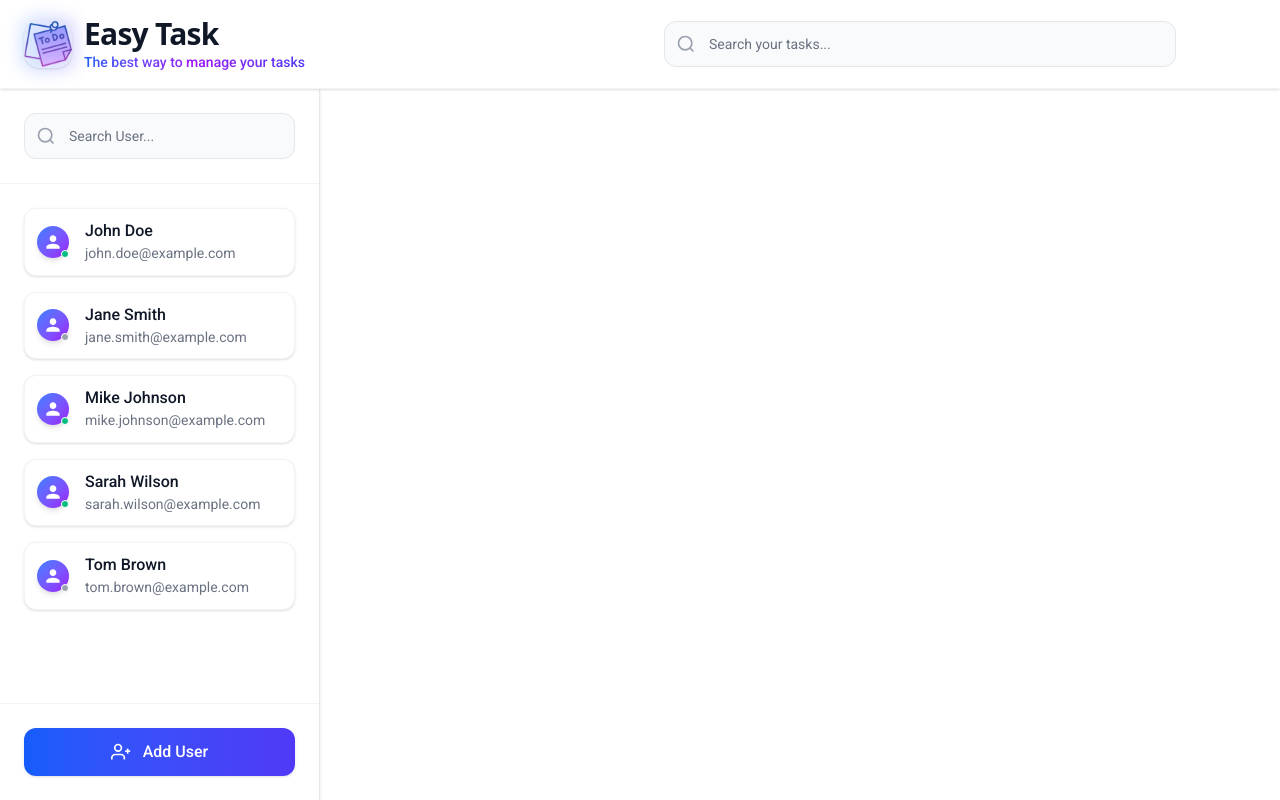
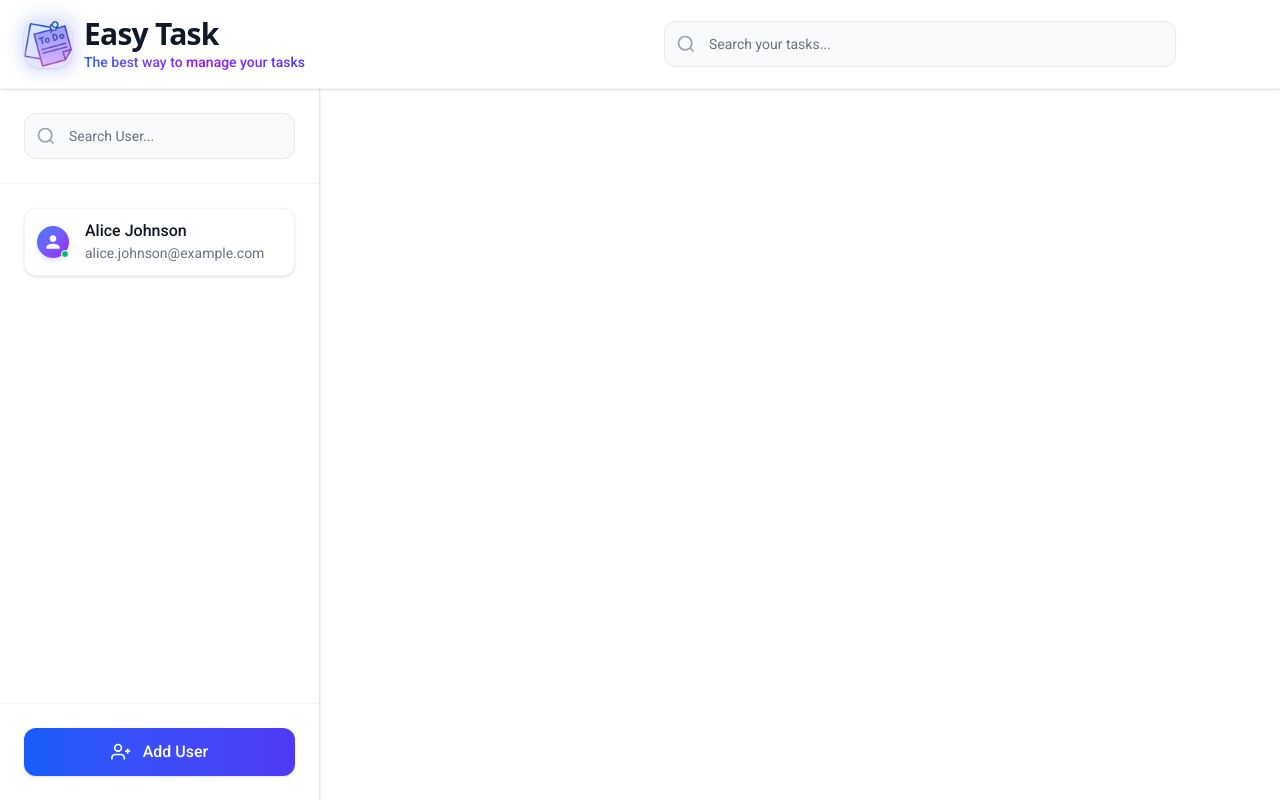
Before and after one commit to shankr-dev/angular-dev, an Angular app in the folder my-first-project/: page / in a window 1280 px wide. Built offline with nearby package versions, Linux system fonts and the light colour scheme.

Commit message:
use required param in @Input()

```diff
--- a/my-first-project/src/app/sidebar/sidebar.html
+++ b/my-first-project/src/app/sidebar/sidebar.html
@@ -17,10 +17,9 @@
   <!-- User List-->
   <div class="flex-1 p-6 space-y-4 overflow-y-auto">
     <app-user
-      *ngFor="let user of users"
-      [name]="user.name"
-      [email]="user.email"
-      [isOnline]="user.isOnline">
+      [name]="user[0].name"
+      [email]="user[0].email"
+      [isOnline]="user[0].isOnline">
     </app-user>
   </div>
 
--- a/my-first-project/src/app/sidebar/sidebar.ts
+++ b/my-first-project/src/app/sidebar/sidebar.ts
@@ -1,6 +1,7 @@
 import { Component } from '@angular/core';
 import { CommonModule } from '@angular/common';
 import { UserComponent } from '../user/user';
+import { DUMMY_USERS } from '../../dummy-user';
 
 @Component({
   selector: 'app-sidebar',
@@ -9,13 +10,5 @@ import { UserComponent } from '../user/user';
   imports: [CommonModule, UserComponent]
 })
 export class SidebarComponent {
-  searchQuery: string = '';
-
-  users = [
-    { name: 'John Doe', email: 'john.doe@example.com', isOnline: true },
-    { name: 'Jane Smith', email: 'jane.smith@example.com', isOnline: false },
-    { name: 'Mike Johnson', email: 'mike.johnson@example.com', isOnline: true },
-    { name: 'Sarah Wilson', email: 'sarah.wilson@example.com', isOnline: true },
-    { name: 'Tom Brown', email: 'tom.brown@example.com', isOnline: false }
-  ];
+  user = DUMMY_USERS;
 }
--- a/my-first-project/src/app/user/user.ts
+++ b/my-first-project/src/app/user/user.ts
@@ -7,7 +7,7 @@ import { Component, Input } from '@angular/core';
   imports: []
 })
 export class UserComponent {
-  @Input() name: string = 'John Doe';
-  @Input() email: string = 'john.doe@example.com';
-  @Input() isOnline: boolean = true;
+  @Input({required: true}) name!: string;
+  @Input({required: true}) email!: string;
+  @Input({required: true}) isOnline: boolean = false;
 }
--- /dev/null
+++ b/my-first-project/src/dummy-user.ts
@@ -0,0 +1,32 @@
+export const DUMMY_USERS = [
+  { "id": 1, "name": "Alice Johnson", "email": "alice.johnson@example.com", "isOnline": true },
+  { "id": 2, "name": "Bob Smith", "email": "bob.smith@example.com", "isOnline": false },
+  { "id": 3, "name": "Charlie Brown", "email": "charlie.brown@example.com", "isOnline": true },
+  { "id": 4, "name": "David Miller", "email": "david.miller@example.com", "isOnline": false },
+  { "id": 5, "name": "Eva Williams", "email": "eva.williams@example.com", "isOnline": true },
+  { "id": 6, "name": "Frank Harris", "email": "frank.harris@example.com", "isOnline": false },
+  { "id": 7, "name": "Grace Lee", "email": "grace.lee@example.com", "isOnline": true },
+  { "id": 8, "name": "Henry Clark", "email": "henry.clark@example.com", "isOnline": false },
+  { "id": 9, "name": "Ivy Lewis", "email": "ivy.lewis@example.com", "isOnline": true },
+  { "id": 10, "name": "Jack Walker", "email": "jack.walker@example.com", "isOnline": false },
+  { "id": 11, "name": "Kara Young", "email": "kara.young@example.com", "isOnline": true },
+  { "id": 12, "name": "Liam Scott", "email": "liam.scott@example.com", "isOnline": false },
+  { "id": 13, "name": "Mia Adams", "email": "mia.adams@example.com", "isOnline": true },
+  { "id": 14, "name": "Noah Hill", "email": "noah.hill@example.com", "isOnline": false },
+  { "id": 15, "name": "Olivia King", "email": "olivia.king@example.com", "isOnline": true },
+  { "id": 16, "name": "Paul Wright", "email": "paul.wright@example.com", "isOnline": false },
+  { "id": 17, "name": "Quinn Green", "email": "quinn.green@example.com", "isOnline": true },
+  { "id": 18, "name": "Ryan Hall", "email": "ryan.hall@example.com", "isOnline": false },
+  { "id": 19, "name": "Sophia Allen", "email": "sophia.allen@example.com", "isOnline": true },
+  { "id": 20, "name": "Thomas Perez", "email": "thomas.perez@example.com", "isOnline": false },
+  { "id": 21, "name": "Uma Rivera", "email": "uma.rivera@example.com", "isOnline": true },
+  { "id": 22, "name": "Victor Brooks", "email": "victor.brooks@example.com", "isOnline": false },
+  { "id": 23, "name": "Wendy Foster", "email": "wendy.foster@example.com", "isOnline": true },
+  { "id": 24, "name": "Xavier Simmons", "email": "xavier.simmons@example.com", "isOnline": false },
+  { "id": 25, "name": "Yara Torres", "email": "yara.torres@example.com", "isOnline": true },
+  { "id": 26, "name": "Zack Ramirez", "email": "zack.ramirez@example.com", "isOnline": false },
+  { "id": 27, "name": "Amelia Sanders", "email": "amelia.sanders@example.com", "isOnline": true },
+  { "id": 28, "name": "Benjamin Morris", "email": "benjamin.morris@example.com", "isOnline": false },
+  { "id": 29, "name": "Chloe Rogers", "email": "chloe.rogers@example.com", "isOnline": true },
+  { "id": 30, "name": "Daniel Reed", "email": "daniel.reed@example.com", "isOnline": false }
+]
```
